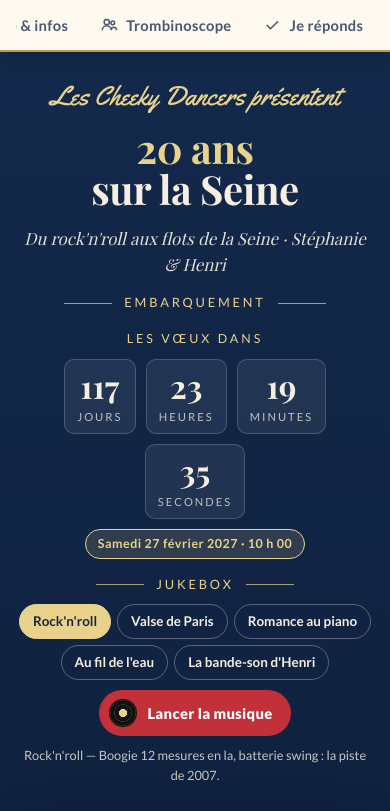
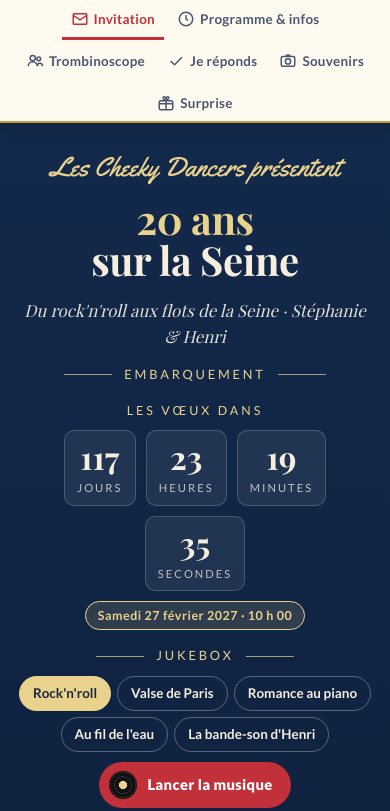
Before and after one commit to perezhenricontact-a11y/20ANSSEINE, a plain HTML site: page index.html in a window 390 px wide. Shown: the top 811 px of the page. Drawn offline with nearby package versions, Linux system fonts and the light colour scheme; a web font is replaced by a local one.

Commit message:
Onglets tous visibles en haut (retour à la ligne sur mobile)
Co-Authored-By: Claude Fable 5.1 <noreply@anthropic.com>
Claude-Session: https://claude.ai/code/session_01FokGjUA3ySnCn3wGHnCZBx

```diff
--- a/index.html
+++ b/index.html
@@ -121,10 +121,9 @@ button{font:inherit;cursor:pointer}
 
 /* ---------- onglets ---------- */
 .tabs{position:sticky;top:env(safe-area-inset-top,0px);z-index:9;background:var(--paper);border-bottom:2px solid var(--or);box-shadow:0 4px 18px rgba(0,0,0,.12)}
-.tabs .wrap{justify-content:center}
-.tabs .wrap{display:flex;gap:4px;overflow-x:auto;scrollbar-width:none;-webkit-overflow-scrolling:touch}
-.tabs .wrap::-webkit-scrollbar{display:none}
-.tab{flex:none;border:0;background:transparent;color:var(--ink-2);padding:14px 14px 12px;font-weight:700;font-size:.92rem;letter-spacing:.02em;border-bottom:3px solid transparent;margin-bottom:-2px;white-space:nowrap;display:inline-flex;gap:8px;align-items:center}
+.tabs .wrap{display:flex;gap:4px;flex-wrap:wrap;justify-content:center}
+.tab{flex:none;border:0;background:transparent;color:var(--ink-2);padding:12px 13px 10px;font-weight:700;font-size:.92rem;letter-spacing:.02em;border-bottom:3px solid transparent;margin-bottom:-2px;white-space:nowrap;display:inline-flex;gap:7px;align-items:center}
+@media (max-width:560px){.tab{padding:9px 9px 7px;font-size:.84rem;gap:5px}.tab svg{width:15px;height:15px}}
 .tab svg{width:18px;height:18px;flex:none}
 .tab:hover{color:var(--ink)}
 .tab[aria-selected="true"]{color:var(--rouge);border-bottom-color:var(--rouge)}
```
